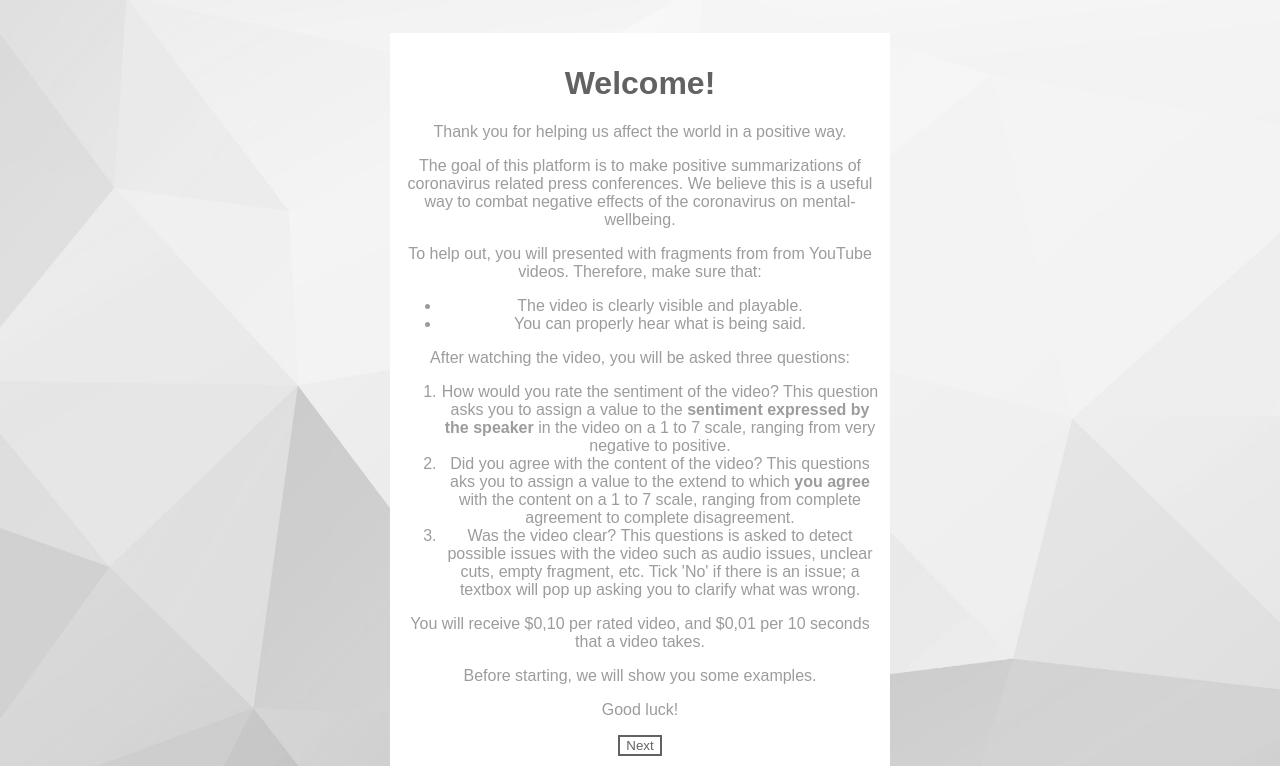
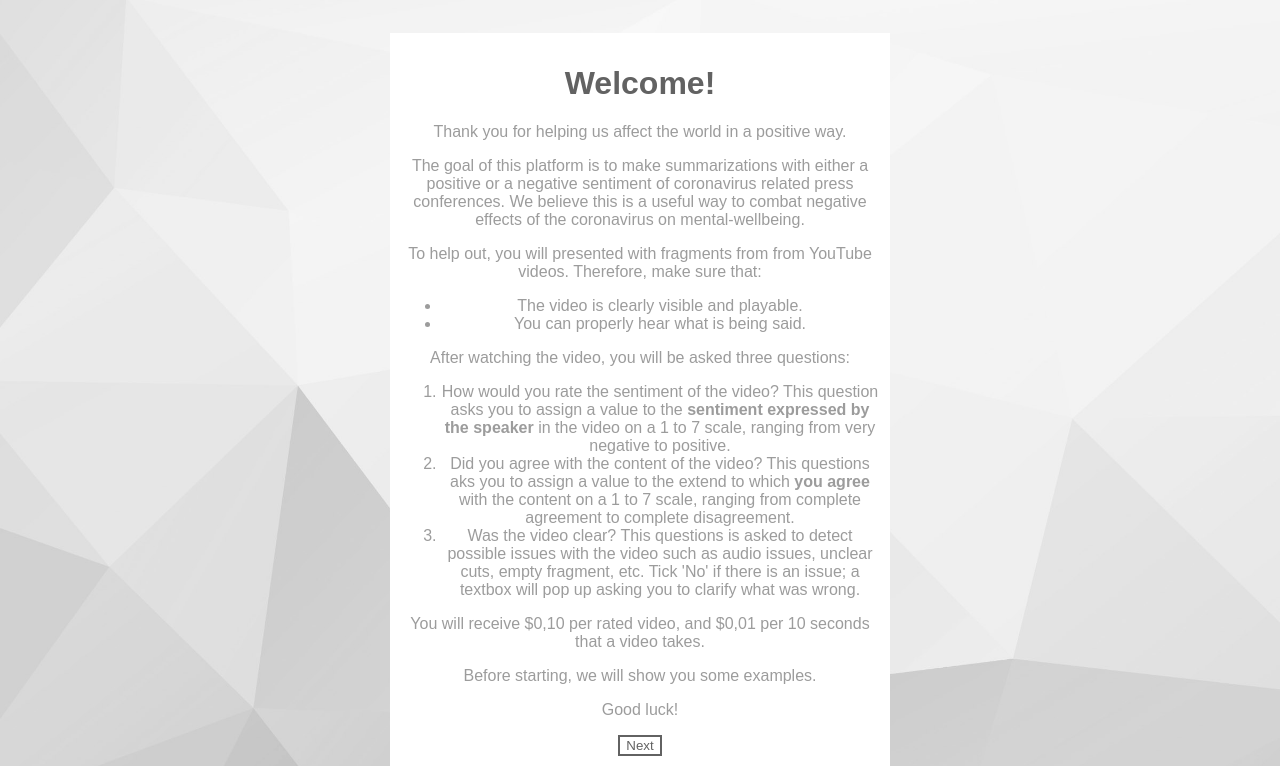
Before and after one commit to mikebeijen/crowd-computing, a Flask app: page / in a window 1280 px wide. Shown: the top 766 px of the page. Run offline with Flask 2, Linux system fonts and the light colour scheme; data that the repository does not hold is empty.

Commit message:
Add negative part in index

```diff
--- a/templates/layouts/index.html
+++ b/templates/layouts/index.html
@@ -12,7 +12,7 @@
                     <div class="container">
                         <h1>Welcome!</h1>
                         <p>Thank you for helping us affect  the world in a positive way.</p>
-                        <p>The goal of this platform is to make positive summarizations of coronavirus related press conferences. We believe this is a useful way to combat negative effects of the coronavirus on mental-wellbeing. </p>
+                        <p>The goal of this platform is to make summarizations with either a positive or a negative sentiment of coronavirus related press conferences. We believe this is a useful way to combat negative effects of the coronavirus on mental-wellbeing. </p>
                         <p>To help out, you will presented with fragments from from YouTube videos. Therefore, make sure that:</p>
                         <ul>
                             <li>The video is clearly visible and playable.</li>
```
